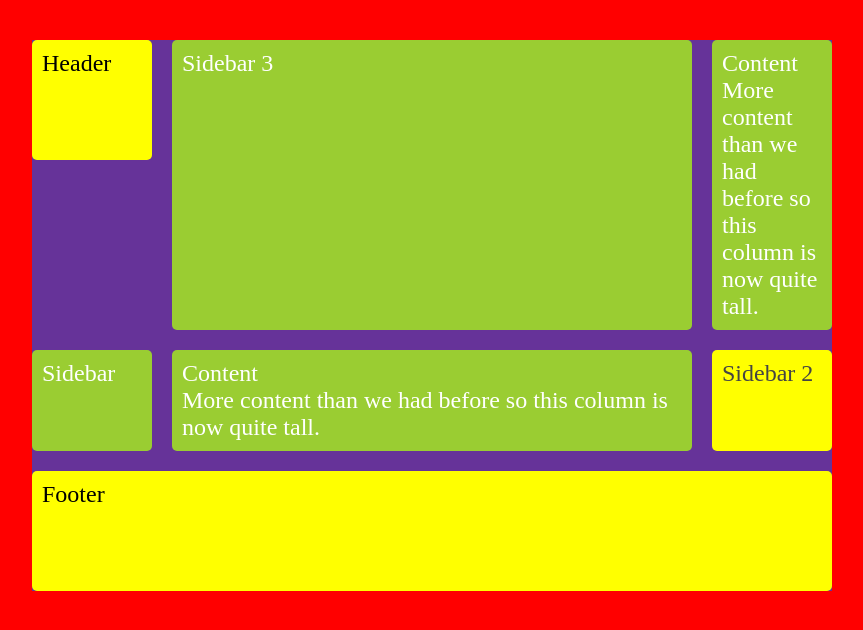
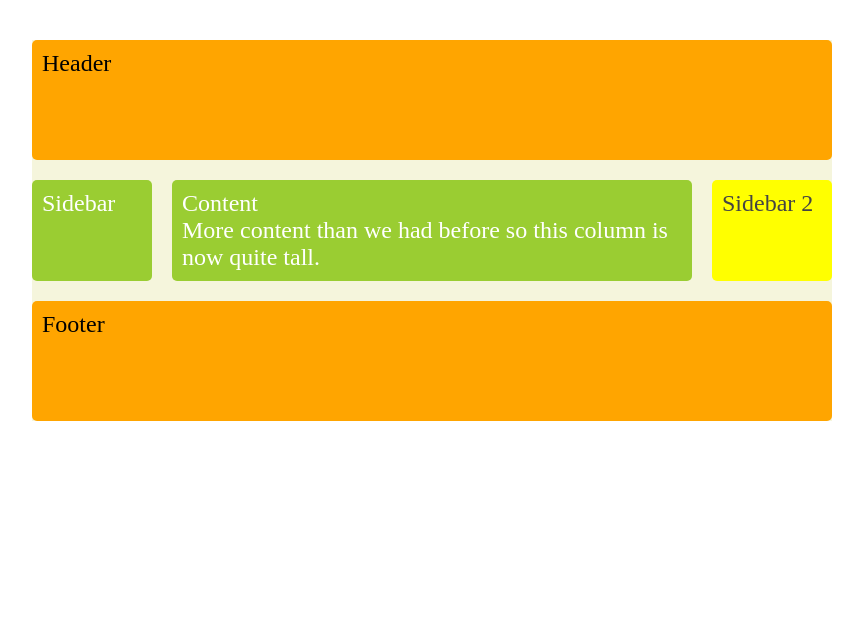
Before and after one commit to craftwill/exercice-3, a plain HTML site: page index.html in a window 1280 px wide. Shown: the whole page, without its empty margins (208-1071 px from the left). Drawn offline with Linux system fonts and the light colour scheme.

Commit message:
Premiers changements depuis exercice-2. Changements des couleurs

```diff
--- a/index.htm
+++ b/index.html
@@ -5,7 +5,7 @@
     <meta name="viewport" content="width=device-width, initial-scale=1.0">
     <meta http-equiv="X-UA-Compatible" content="ie=edge">
     <title>Document</title>
-    <link rel="stylesheet" href="style.css">
+    <link rel="stylesheet" href="css/style.css">
 </head>
 <body>
 
@@ -14,10 +14,7 @@
             <div class="box header">Header</div>
             <div class="box sidebar">Sidebar</div>
             <div class="box sidebar2">Sidebar 2</div>
-            <div class="box sidebar3">Sidebar 3</div>
             <div class="box content">Content
-            <br /> More content than we had before so this column is now quite tall.</div>
-            <div class="box content2">Content
             <br /> More content than we had before so this column is now quite tall.</div>
             <div class="box footer">Footer</div>
         </div>
--- a/style.css
+++ b/sass/layout/_layout.scss
@@ -1,12 +1,12 @@
 body {
     margin: 40px;
-    background-color: red;
+    background-color: white;
 }
 
 main{
     margin: 0 auto;
     width: 100%;
-    background-color: red;
+    background-color: white;
 }
 
 main{
@@ -22,16 +22,12 @@ main{
     grid-area: sidebar2;
 }
 
-.sidebar3 {
-    grid-area: sidebar3/100%;
-}
-
 .content {
     grid-area: content;
 }
 
 .header {
-    grid-area: header/100%;
+    grid-area: header;
 }
 
 .footer {
@@ -41,7 +37,7 @@ main{
 .wrapper {
     margin: 0 auto;
     color: #444;
-    background-color: rebeccapurple;
+    background-color: beige;
 }
 
 .wrapper {
@@ -95,7 +91,7 @@ main{
 .header,
 .footer {
     color: black;
-    background-color: yellow;
+    background-color: orange;
     height: 100px;
 }
 
--- /dev/null
+++ b/sass/style.scss
@@ -0,0 +1,2 @@
+@import "layout/_layout.scss";
+@import "element/_element.scss";
```
Also changed, not shown: css/style.css (added), sass/element/_element.scss (added), 2 other files.
